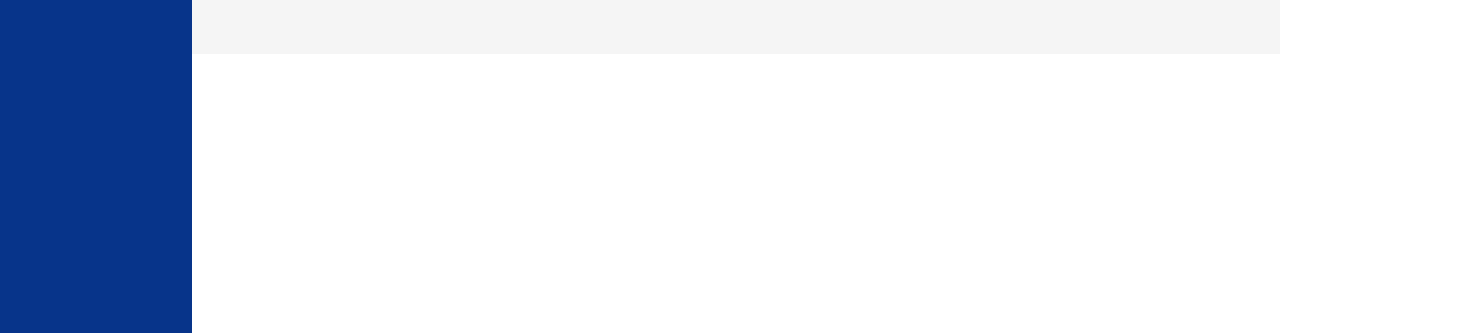
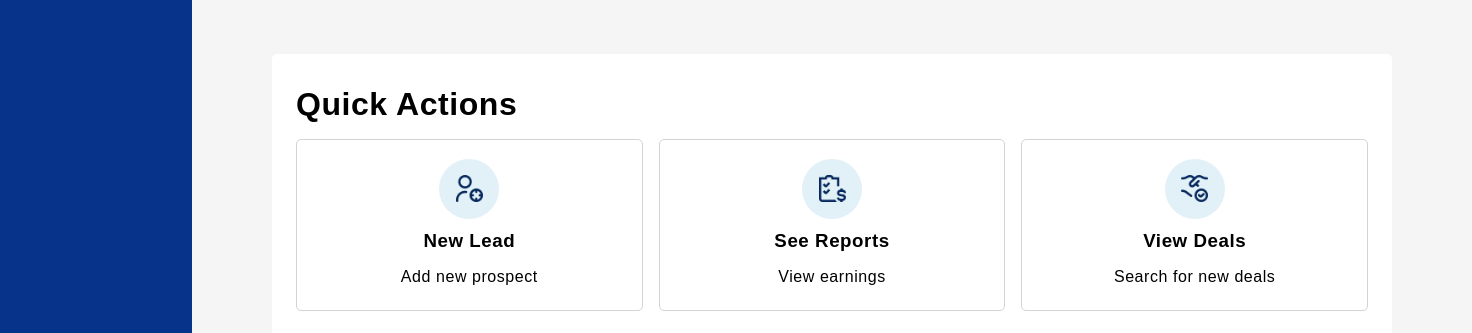
Before and after one commit to nabila-alam-11/ZENTRO, a React (Vite) app in the folder Frontend/: page / in a window 1280 px wide. Shown: the part 467-800 px from the top of the page, 1472 px wide, since content can reach past the window. Built offline with nearby package versions, Linux system fonts and the light colour scheme; no server answers.

Commit message:
feat: implemented Quick actions container using pure CSS

```diff
--- a/Frontend/src/App.jsx
+++ b/Frontend/src/App.jsx
@@ -1,5 +1,8 @@
 import Sidebar from "../components/sidebar";
 import MenuIcon from "../src/assets/menu.png";
+import Lead from "../src/assets/lead.png";
+import Report from "../src/assets/checklist-task-budget.png";
+import Deals from "../src/assets/trust-alt.png";
 import useFetch from "./useFetch";
 
 const App = () => {
@@ -55,6 +58,32 @@ const App = () => {
           </div>
         </div>
         {/* Container 3 */}
+        <div className="container-3">
+          <h1>Quick Actions</h1>
+          <div className="display-flex actions">
+            <div className="action">
+              <div className="icon-wrapper">
+                <img src={Lead} />
+              </div>
+              <h3>New Lead</h3>
+              <p>Add new prospect</p>
+            </div>
+            <div className="action">
+              <div className="icon-wrapper">
+                <img src={Report} />
+              </div>
+              <h3>See Reports</h3>
+              <p>View earnings</p>
+            </div>
+            <div className="action">
+              <div className="icon-wrapper">
+                <img src={Deals} />
+              </div>
+              <h3>View Deals</h3>
+              <p>Search for new deals</p>
+            </div>
+          </div>
+        </div>
       </div>
     </div>
   );
--- a/Frontend/src/styles.css
+++ b/Frontend/src/styles.css
@@ -216,3 +216,72 @@ body {
 #loom-companion-mv3 {
   display: none !important;
 }
+
+/* ========================= */
+/******** CONTAINER 3 ********/
+/* ========================= */
+
+.container-3 {
+  margin-inline: 5rem;
+  margin-bottom: 3.5rem;
+  background-color: white;
+  padding-inline: 1.5rem;
+  padding-block: 2rem;
+  border-radius: 5px;
+}
+.container-3 h1 {
+  margin-bottom: 1rem;
+}
+.actions {
+  gap: 1rem;
+}
+.action {
+  border: 1px solid lightgray;
+  width: 25rem;
+  padding: 1.5rem;
+  display: flex;
+  align-items: center;
+  justify-content: center;
+  flex-direction: column;
+  gap: 1rem;
+  border-radius: 5px;
+}
+
+.icon-wrapper {
+  width: 50px;
+  height: 50px;
+  border-radius: 50%;
+  padding: 10px;
+  display: flex;
+  align-items: center;
+  justify-content: center;
+  background-color: rgb(225, 241, 247);
+  box-shadow: 0 0px 0px 5px rgb(225, 241, 247);
+}
+.action img {
+  width: 90%;
+  height: 90%;
+  object-fit: cover;
+}
+.action p {
+  text-align: center;
+}
+
+@media (max-width: 992px) {
+  .actions {
+    flex-wrap: wrap;
+  }
+  .action {
+    width: calc(50% - 0.5rem);
+  }
+}
+
+@media (max-width: 778px) {
+  .action {
+    width: 100%;
+  }
+}
+
+/* ========================= */
+/******** CONTAINER 4 ********/
+/* ========================= */
```
